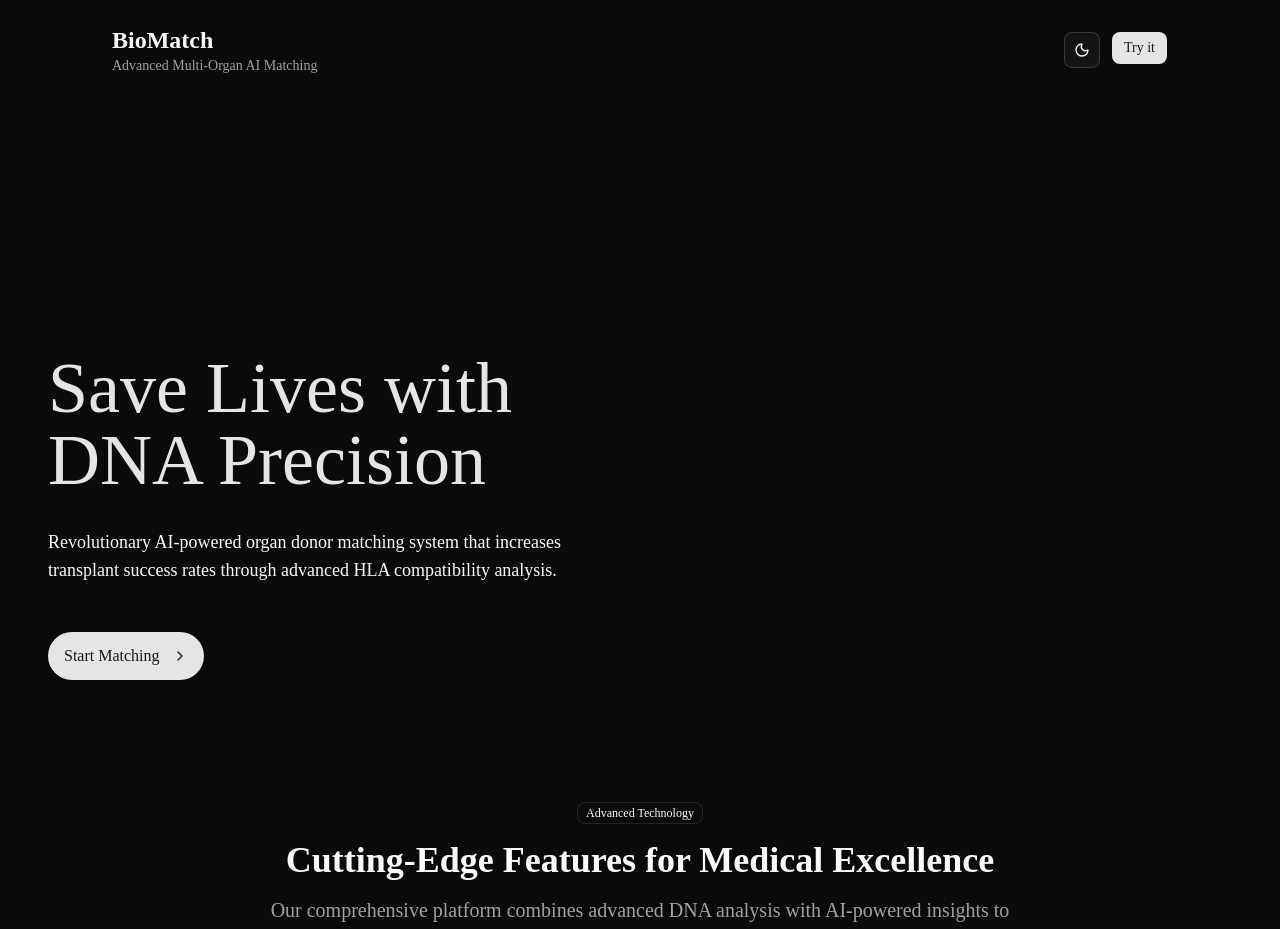
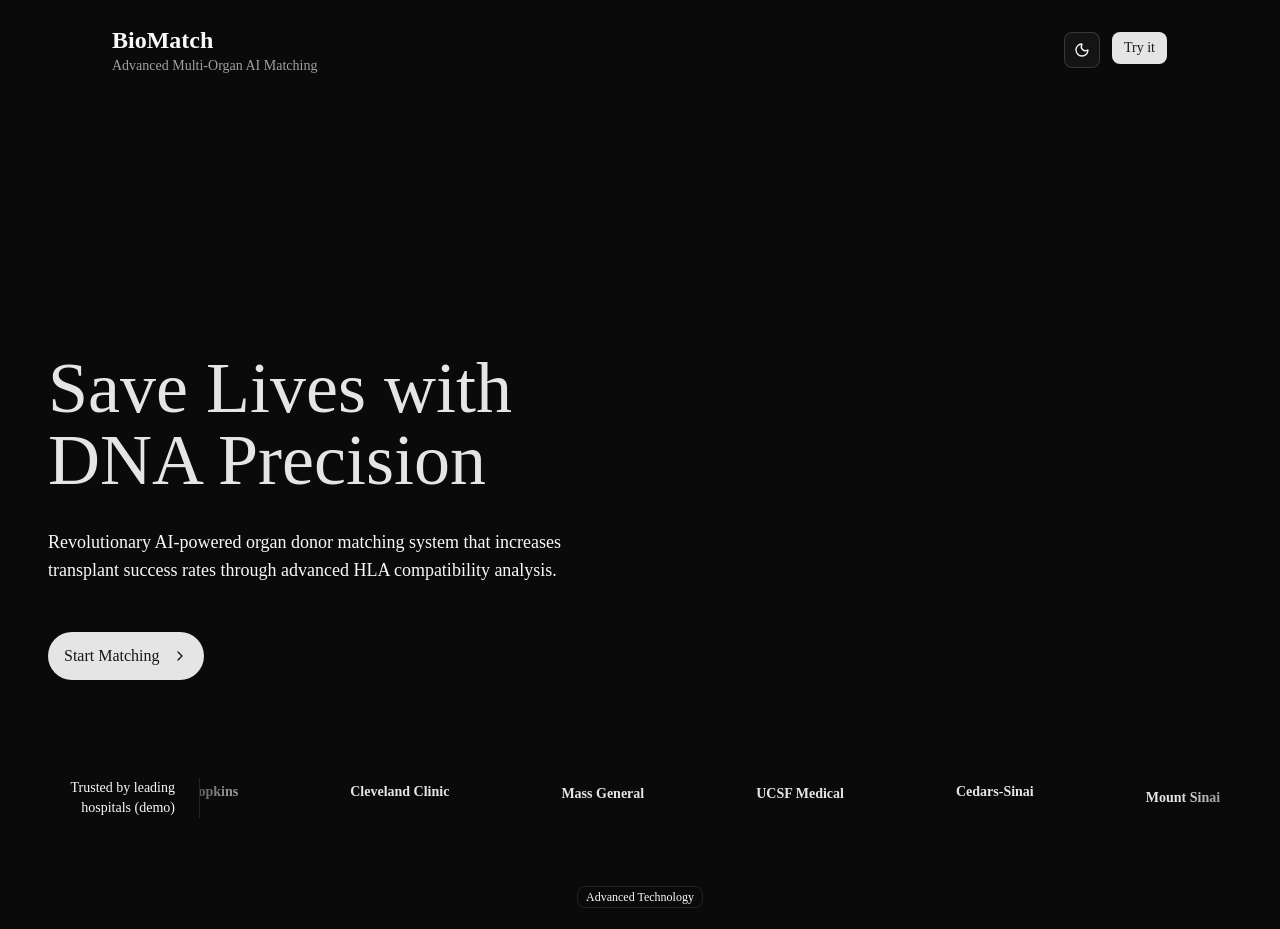
Before and after one commit to mikaelendale/BioMatch, a React (Vite) app: page / in a window 1280 px wide. Shown: the top 929 px of the page. Built offline with nearby package versions, Linux system fonts and the light colour scheme; no server answers; a web font is replaced by a local one; what groq-sdk would draw is missing.

Commit message:
Update Landing.tsx

```diff
--- a/src/Landing.tsx
+++ b/src/Landing.tsx
@@ -138,7 +138,7 @@ export default function LandingPage() {
                 </section>
 
                 {/* Added trusted institutions section with medical logos */}
-                {/* <section className="bg-background pb-2">
+                <section className="bg-background pb-2">
                     <div className="group relative m-auto max-w-7xl px-6 z-20">
                         <div className="flex flex-col items-center md:flex-row ">
                             <div className="md:max-w-44 md:border-r md:pr-6">
@@ -203,7 +203,7 @@ export default function LandingPage() {
                             </div>
                         </div>
                     </div>
-                </section> */}
+                </section>
             </main>
 
             {/* Features Section */}
```
